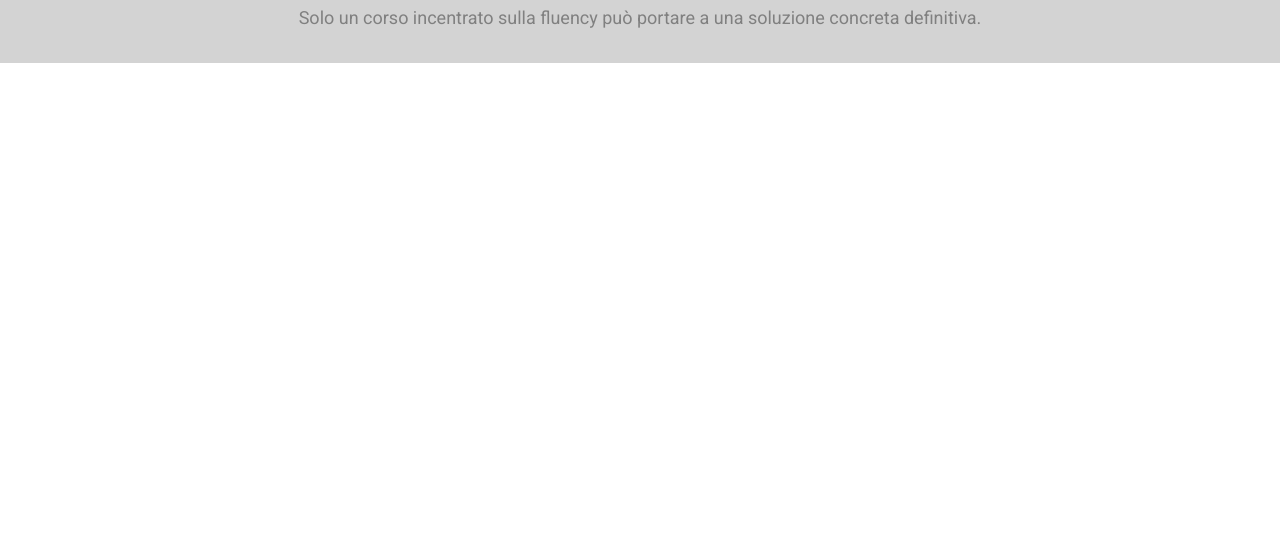
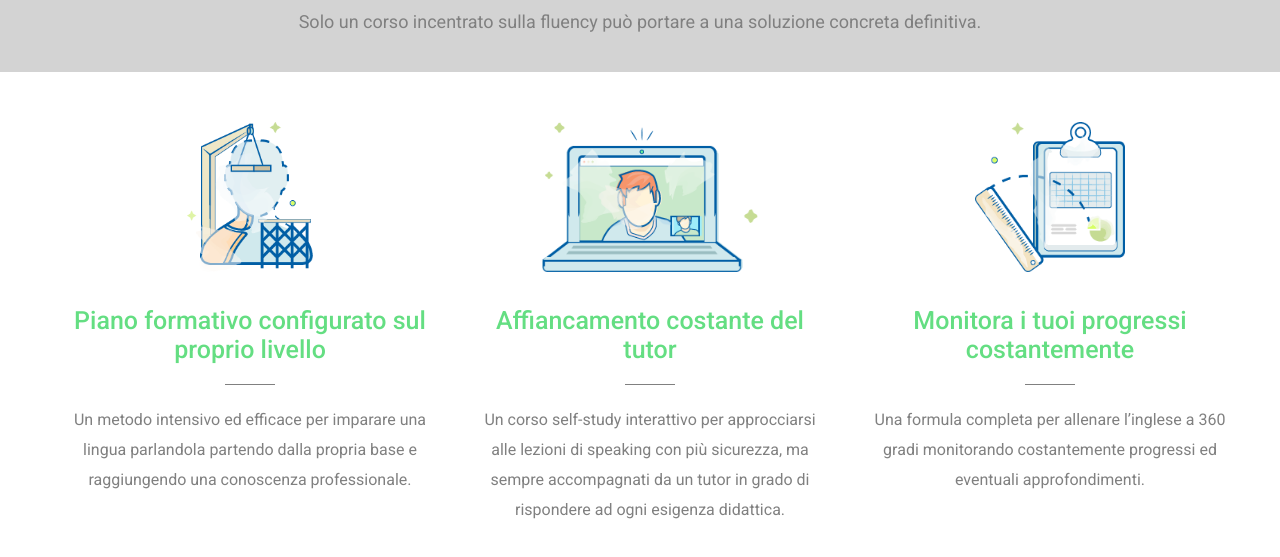
Before and after one commit to CristianGardosi/htmlcss-fluentify, a plain HTML site: page index.html in a window 1280 px wide. Shown: the part 633-1190 px from the top of the page. Before the commit the page ends 800 px from the top, so only its background shows below. Drawn offline with Linux system fonts and the light colour scheme.

Commit message:
MAIN 2/3

```diff
--- a/css/style.css
+++ b/css/style.css
@@ -8,7 +8,6 @@
 body{
   font-family: 'Roboto', sans-serif;
 }
-
 
 /* UTILITIES */
 .container{
@@ -21,13 +20,13 @@ body{
 }
 
 .w33{
+  float: left;
   width: calc(100% / 3);
   padding: 0 20px;
-  float: left;
 }
 
 .clearfix::after{
-  content:('');
+  content: '';
   display: table;
   clear: both;
 }
@@ -103,6 +102,10 @@ p{
   color: grey;
 }
 
+main p{
+  line-height: 30px;
+}
+
 .textcenter{
   text-align: center;
 }
@@ -121,7 +124,6 @@ p{
 .topnav{
   color: white;
   line-height: 80px;
-  height: 80px;
   font-size: 13px;
   text-transform: uppercase;
 }
@@ -186,6 +188,30 @@ p{
 .efficency p{
   font-size: 18px;
 }
+/* Info */
+.info{
+  margin: 50px;
+}
+
+.w33 img{
+  height: 150px;
+  margin-bottom: 30px;
+}
+
+.w33 h3{
+  font-size: 25px;
+  color: #64de82
+}
+
+.w33 h3::after{
+  content: '';
+  display: block;
+  margin: 20px auto;
+  width: 50px;
+  height: 1px;
+  background: grey;
+}
+
 
 /* <!-- Efficency (1/3 main) --> */
 
--- a/index.html
+++ b/index.html
@@ -72,19 +72,19 @@
       <section class="info">
         <div class="container clearfix textcenter">
           <div class="w33">
-            <img src="" alt="">
-            <h3></h3>
-            <p></p>
+            <img src="img/profile.png" alt="Profilo">
+            <h3>Piano formativo configurato sul proprio livello</h3>
+            <p>Un metodo intensivo ed efficace per imparare una lingua parlandola partendo dalla propria base e raggiungendo una conoscenza professionale.</p>
           </div>
           <div class="w33">
-            <img src="" alt="">
-            <h3></h3>
-            <p></p>
+            <img src="img/computer.png" alt="">
+            <h3>Affiancamento costante del tutor</h3>
+            <p>Un corso self-study interattivo per approcciarsi alle lezioni di speaking con più sicurezza, ma sempre accompagnati da un tutor in grado di rispondere ad ogni esigenza didattica.</p>
           </div>
           <div class="w33">
-            <img src="" alt="">
-            <h3></h3>
-            <p></p>
+            <img src="img/doc.png" alt="">
+            <h3>Monitora i tuoi progressi costantemente</h3>
+            <p>Una formula completa per allenare l’inglese a 360 gradi monitorando costantemente progressi ed eventuali approfondimenti.</p>
           </div>
         </div>
       </section>
```
